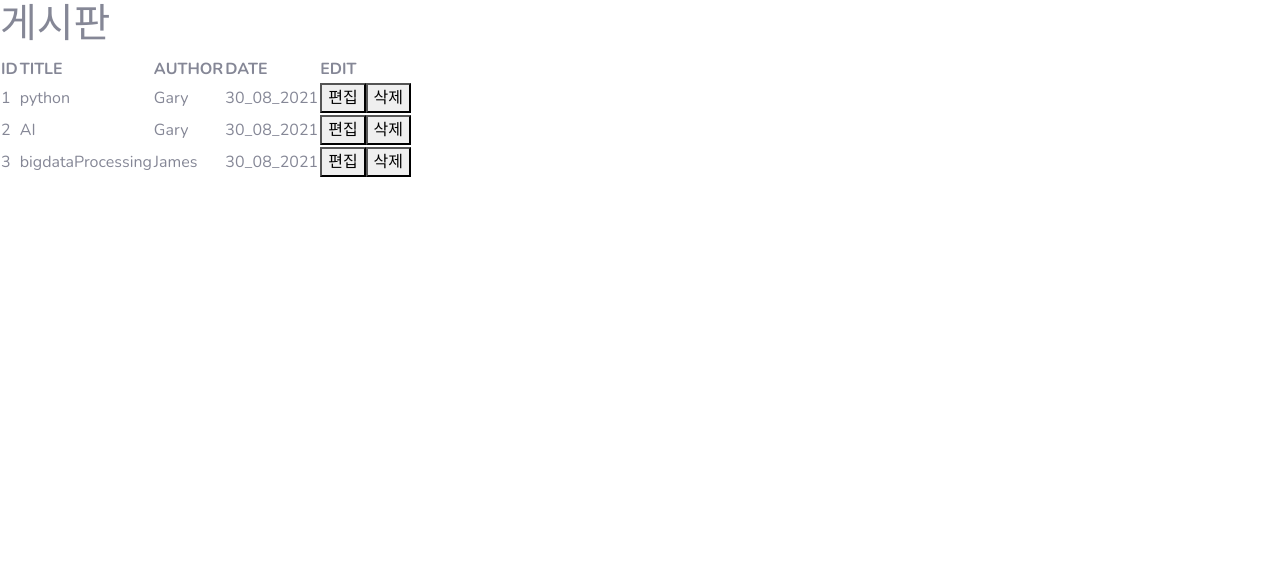
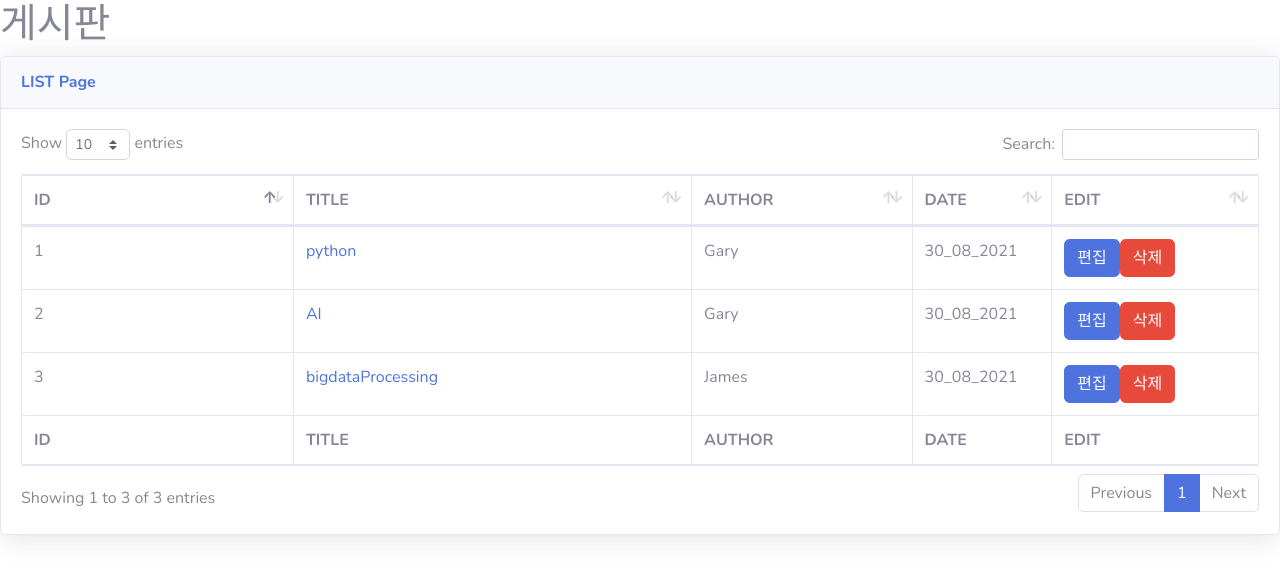
Before and after one commit to datahee1616/flask_web, a Flask app: page /articles in a window 1280 px wide. Shown: the top 579 px of the page. Run offline with Flask 2, Linux system fonts and the light colour scheme; some libraries are stand-ins or nearby versions.

Commit message:
params 처리 step1

```diff
--- a/app.py
+++ b/app.py
@@ -18,5 +18,9 @@ def articles():
     list_data = Articles()
     return render_template('articles.html', data=list_data)
 
+@app.route('/detail/<ids>') # <ids> : 파라미터 처리. 변하는 값이 들어오면 자동으로 바꿔서 들어가도록 함
+def detail(ids):
+    return int(ids)
+
 if __name__ == '__main__':
     app.run(debug=True)
--- a/templates/articles.html
+++ b/templates/articles.html
@@ -15,41 +15,86 @@
     <!-- Custom styles for this page -->
     <link href="{{url_for('static', filename='vendor/datatables/dataTables.bootstrap4.min.css')}}" rel="stylesheet">
     <title>게시판</title>
-
 </head>
 
 <body>
     <h1>게시판</h1>
-    <table>
+
+    <div class="card shadow mb-4">
+        <div class="card-header py-3">
+            <h6 class="m-0 font-weight-bold text-primary">LIST Page</h6>
+        </div>
+        <div class="card-body">
+            <div class="table-responsive">
+                <div id="dataTable_wrapper" class="dataTables_wrapper dt-bootstrap4">
+
+                    <div class="row">
+                        <div class="col-sm-12">
+                            <table class="table table-bordered dataTable" id="dataTable" width="100%" cellspacing="0" role="grid" aria-describedby="dataTable_info" style="width: 100%;">
+                                <thead>
+                                    <tr role="row">
+                                        <th class="sorting sorting_asc" tabindex="0" aria-controls="dataTable" rowspan="1" colspan="1" aria-sort="ascending" aria-label="Name: activate to sort column descending" style="width: 271px;">ID</th>
+                                        <th class="sorting" tabindex="0" aria-controls="dataTable" rowspan="1" colspan="1" aria-label="Position: activate to sort column ascending" style="width: 403px;">TITLE</th>
+                                        <th class="sorting" tabindex="0" aria-controls="dataTable" rowspan="1" colspan="1" aria-label="Office: activate to sort column ascending" style="width: 199px;">AUTHOR</th>
+                                        <th class="sorting" tabindex="0" aria-controls="dataTable" rowspan="1" colspan="1" aria-label="Age: activate to sort column ascending" style="width: 101px;">DATE</th>
+                                        <th class="sorting" tabindex="0" aria-controls="dataTable" rowspan="1" colspan="1" aria-label="Start date: activate to sort column ascending" style="width: 189px;">EDIT</th>
+
+                                    </tr>
+                                </thead>
+                                <tfoot>
                                     <tr>
-            <th>ID</th>
-            <th>TITLE</th>
-            <th>AUTHOR</th>
-            <th>DATE</th>
-            <th>EDIT</th>
+                                        <th rowspan="1" colspan="1">ID</th>
+                                        <th rowspan="1" colspan="1">TITLE</th>
+                                        <th rowspan="1" colspan="1">AUTHOR</th>
+                                        <th rowspan="1" colspan="1">DATE</th>
+                                        <th rowspan="1" colspan="1">EDIT</th>
+
                                     </tr>
+                                </tfoot>
+                                <tbody>
+
                                     {% for i in data %}
-        <tr>
-            <td>{{i['id']}}</td>
-            <td>{{i['title']}}</td>
-            <td>{{i['author']}}</td>
-            <td>{{i['create_at']}}</td>
-            <td><button>편집</button><button>삭제</button></td>
+                                    <tr class="odd">
+                                        <td class="sorting_1">{{i['id']}}</td>
+                                        <td>
+                                            <a href="/detail/{{i['id']}}">{{i['title']}}</a>
+                                        </td>
+                                        <td>
+                                            {{i['author']}}
+                                        </td>
+                                        <td>
+                                            {{i['create_at']}}
+                                        </td>
+                                        <td><button class="btn btn-primary ">편집</button><button class="btn btn-danger">삭제</button></td>
                                     </tr>
                                     {% endfor %}
+
+                                </tbody>
                             </table>
+                        </div>
+                    </div>
+
+                </div>
+            </div>
+        </div>
+    </div>
+
     <!-- Bootstrap core JavaScript-->
-    <script src="{{url_for('static', filename='vendor/jquery/jquery.min.js')}}"></script>
-    <script src="vendor/bootstrap/js/bootstrap.bundle.min.js"></script>
+    <script src="{{ url_for( 'static', filename='vendor/jquery/jquery.min.js')}}"></script>
+    <script src="{{ url_for( 'static', filename='vendor/bootstrap/js/bootstrap.bundle.min.js')}}"></script>
+
     <!-- Core plugin JavaScript-->
-    <script src="{{url_for('static', filename='vendor/jquery-easing/jquery.easing.min.js')}}"></script>
+    <script src="{{ url_for( 'static', filename='vendor/jquery-easing/jquery.easing.min.js')}}"></script>
+
     <!-- Custom scripts for all pages-->
-    <script src="{{url_for('static', filename='js/sb-admin-2.min.js')}}"></script>
+    <script src="{{ url_for( 'static', filename='js/sb-admin-2.min.js')}}"></script>
+
     <!-- Page level plugins -->
-    <script src="{{url_for('static', filename='vendor/datatables/jquery.dataTables.min.js')}}"></script>
-    <script src="vendor/datatables/dataTables.bootstrap4.min.js"></script>
+    <script src="{{ url_for( 'static', filename='vendor/datatables/jquery.dataTables.min.js')}}"></script>
+    <script src="{{ url_for( 'static', filename='vendor/datatables/dataTables.bootstrap4.min.js')}}"></script>
+
     <!-- Page level custom scripts -->
-    <script src="{{url_for('static', filename='js/demo/datatables-demo.js')}}"></script>
+    <script src="{{ url_for( 'static', filename='js/demo/datatables-demo.js')}}"></script>
 
 </body>
 
```
Also changed, not shown: 2 other files. Lines whose indentation alone changed are shown as unchanged.
